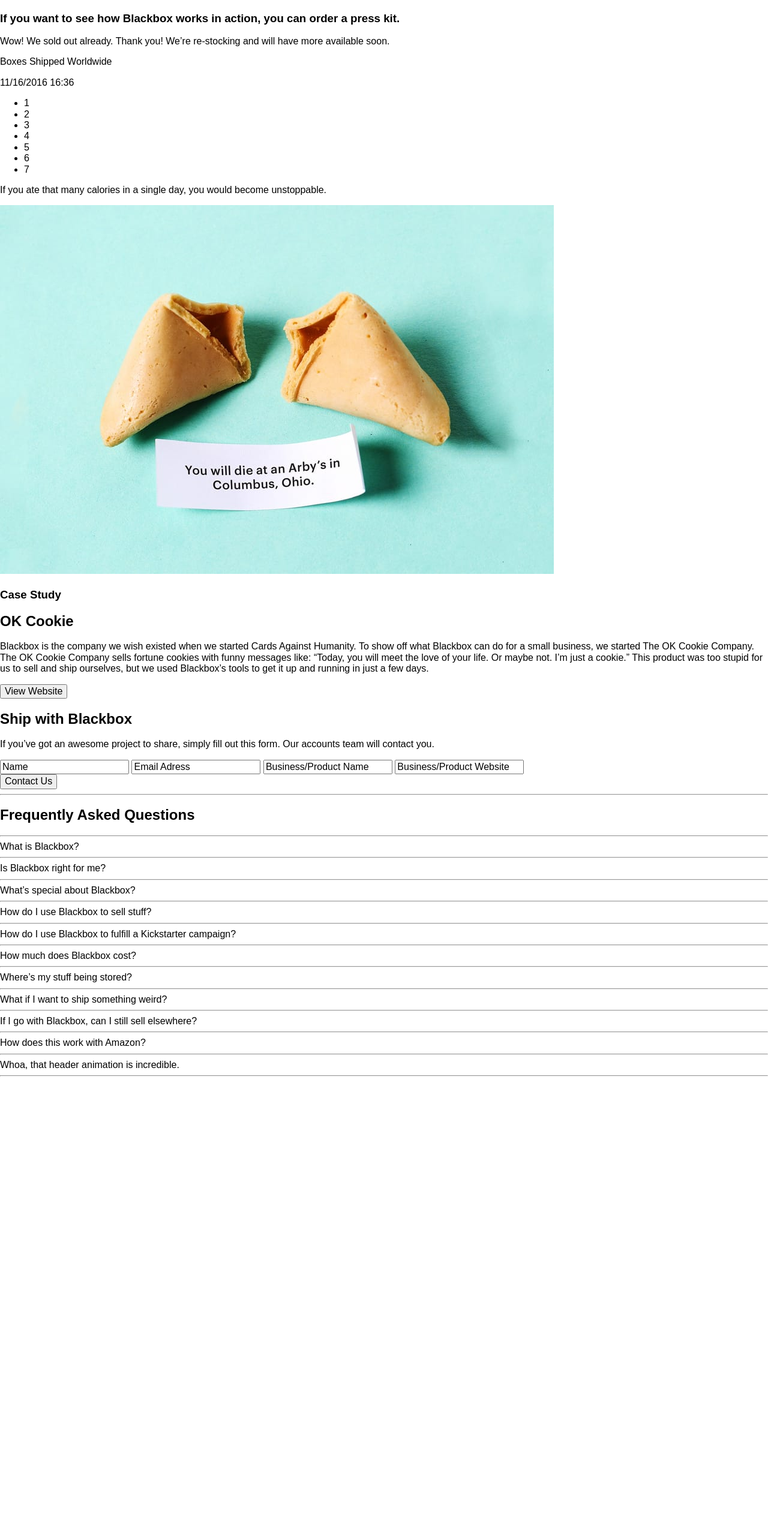
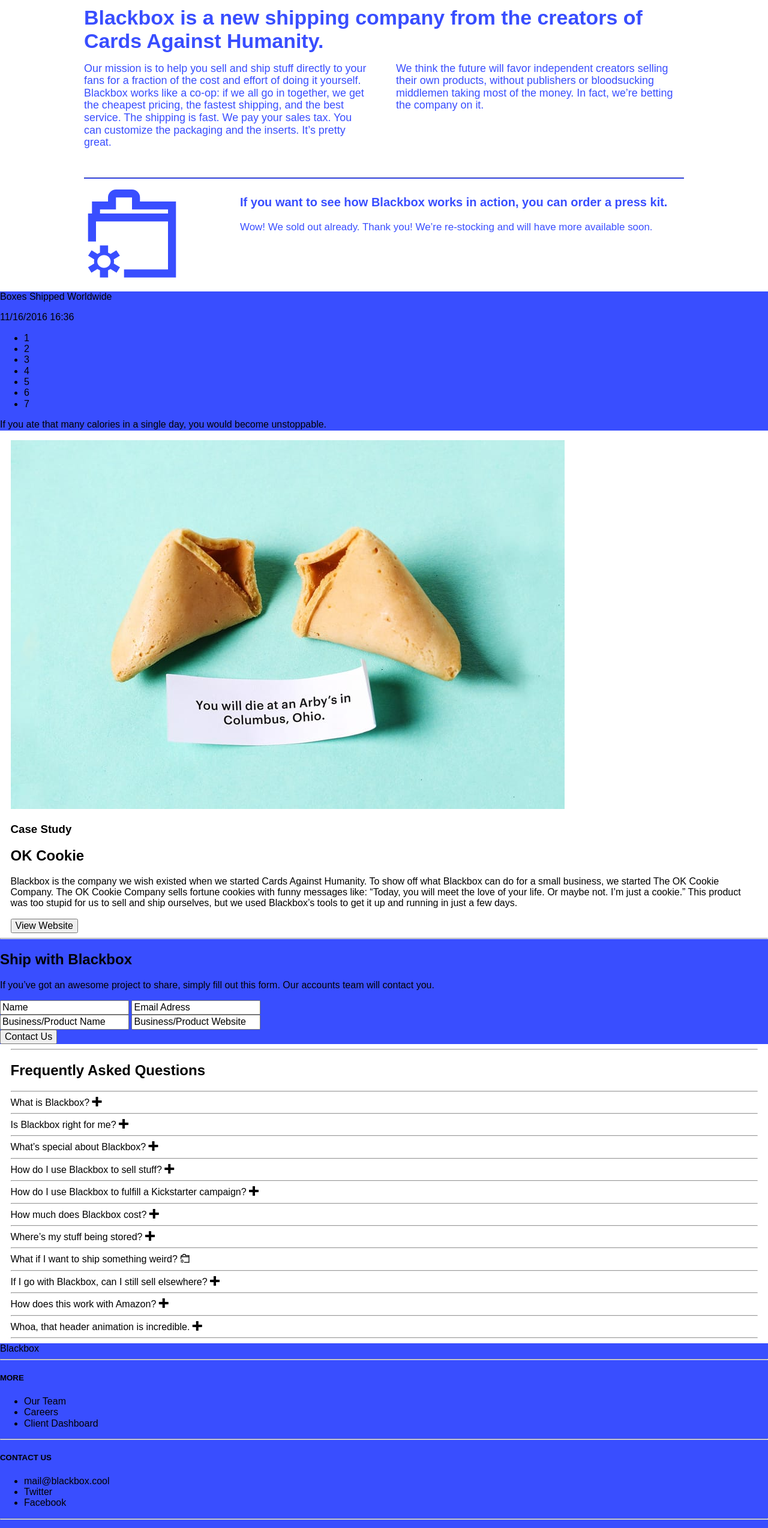
Before and after one commit to AnaSapuri/Proyecto, a website: page index.html in a window 1280 px wide. Shown: the part 249-2797 px from the top of the page at 60% size. Before the commit the page ends 2052 px from the top, so only its background shows below. Drawn offline with nearby package versions, Linux system fonts and the light colour scheme; files that its build step writes are made by us from their sources; files whose address does not match are found by name.

Commit message:
Section one done CSS - Changes in html

```diff
--- a/index.html
+++ b/index.html
@@ -5,10 +5,10 @@
 	<title>Blackbox</title>
 	<link rel="stylesheet" href="./assets/css/normalize.css">
 	<link rel="stylesheet" href="./assets/css/fonts.css">
+	<link rel="stylesheet" href="./assets/css/index.css">
 	<meta name="viewport" content="width=device-width, user-scalable=no, initial-scale=1.0, maximum-scale=1.0, minimum-scale=1.0">
 </head>
 <body>
-
 <!-- HEADER -->
 	<section class="banner">
 		<img src="./src/images/portada.gif" alt="" width="100%">
@@ -17,11 +17,9 @@
 	<section class="secone">
 		<span class="icon-folder"></span>
 		<hr>
-		<div class="seconeTittle">
-			<h2>
+		<h2 class="seconeTittle">
 			Blackbox is a new shipping company from the creators of Cards Against Humanity.
 		</h2>
-		</div>
 		<div class="seconeText">
 			<p>
 				Our mission is to help you sell and ship stuff directly to your fans for a fraction of the cost and effort of doing it yourself. Blackbox works like a co-op: if we all go in together, we get the cheapest pricing, the fastest shipping, and the best service. The shipping is fast. We pay your sales tax. You can customize the packaging and the inserts. It’s pretty great.
@@ -30,7 +28,6 @@
 				We think the future will favor independent creators selling their own products, without publishers or bloodsucking middlemen taking most of the money. In fact, we’re betting the company on it.
 			</p>
 		</div>
-	</section>
 		<hr>
 		<div class="seconeFin">
 			<span class="icon-folder"></span>
@@ -43,6 +40,8 @@
 				</p>
 			</div>
 		</div>
+		</section>
+
 <!-- Section Two -->
 	<section class="sectwo">
 		<div class="sectwoText">
@@ -94,6 +93,7 @@
 <!-- Section Four -->
 	<section class="secFo">
 		<div class="secFotext">
+			<hr>
 			<h2>
 				Ship with Blackbox
 			</h2>
@@ -103,16 +103,21 @@
 		</div>
 		<div class="secFoform">
 			<form action="">
+				<div>
 					<input name="Name" type="text" value="Name" />
 					<input name="Email Adress" type="text" value="Email Adress" />
+				</div>
+				<div>
 					<input name="Business/Product Name" type="text" value="Business/Product Name" />
 					<input name="Business/Product Website" type="text" value="Business/Product Website" />
-			</form>
 				</div>
+
 				<div class="secFoButton">
 					<button class="button">
 						Contact Us
 					</button>
+				</div>
+			</form>
 		</div>
 	</section>
 <!-- Section Five -->
@@ -126,31 +131,77 @@
 		<div class="secFivqu">
 			 <hr>
 			 What is Blackbox?
+			 <span class="icon-mas"></span>
 			 <hr>
 			 Is Blackbox right for me?
+			 <span class="icon-mas"></span>
 			 <hr>
 			 What’s special about Blackbox?
+			 <span class="icon-mas"></span>
 			 <hr>
 			 How do I use Blackbox to sell stuff?
+			 <span class="icon-mas"></span>
 			 <hr>
 			 How do I use Blackbox to fulfill a Kickstarter campaign?
+			 <span class="icon-mas"></span>
 			 <hr>
 			 How much does Blackbox cost?
+			 <span class="icon-mas"></span>
 			 <hr>
 			 Where’s my stuff being stored?
+			 <span class="icon-mas"></span>
 			 <hr>
 			 What if I want to ship something weird?
+			 <span class="icon-folder"></span>
 			 <hr>
 			 If I go with Blackbox, can I still sell elsewhere?
+			 <span class="icon-mas"></span>
 			 <hr>
 			 How does this work with Amazon?
+			 <span class="icon-mas"></span>
 			 <hr>
 			 Whoa, that header animation is incredible.
+			 <span class="icon-mas"></span>
 			 <hr>
 		</div>
 	</section>
+<!-- Footer -->
+	<section class="footer">
+		<div class="footerColslogo">
+			<span class="iconfolder"></span>
+			Blackbox
+		</div>
+		<div class="footerColscol">
+			<hr>
+			<h5>MORE</h5>
+			<ul class="list">
+				<li class="item">Our Team</li>
+				<li class="item">Careers</li>
+				<li class="item">Client Dashboard</li>
+			</ul>
+		</div>
+		<div class="footerColscol">
+			<hr>
+			<h5>CONTACT US</h5>
+			<ul class="list">
+				<li class="item">mail@blackbox.cool</li>
+				<li class="item">Twitter</li>
+				<li class="item">Facebook</li>
+			</ul>
+		</div>
 
+		<div class="footerColscol">
+			<hr>
+			<h5>MORE</h5>
+			<p>Join our mailing list for the latest Blackbox news.</p>
+			<form action="">
+				<input name="mail" type="text" value="boxlover@example.com" />
+				<button class="button">
+					SUBMIT
+				</button>
+			</form>
 
-
+		</div>
+	</section>
 </body>
 </html>
--- /dev/null
+++ b/src/sass/index.scss
@@ -0,0 +1,73 @@
+/* GENERAL */
+
+body, html {
+	font-size: 16px;
+}
+
+// Section One
+.secone {
+	max-width: 1000px;
+	margin: 20px auto;
+	color:#394EFF;
+	.icon-folder {
+		font-size: 10em;
+	}
+	hr {
+		border-color: #394EFF;
+		margin-top: 30px;
+	}
+	&Tittle {
+		font-size: 2.12em;
+	}
+	&Text {
+		font-size: 1.12em;
+		display: flex;
+		margin-top:-30px;
+		p {
+			width: 60%;
+			&:nth-child(2) {
+				margin-left: 40px;
+			}
+		}
+	}
+	&Fin {
+		display: flex;
+		&text {
+			margin-left: 100px;
+			h3 {
+				font-size:1.25em;
+			}
+			p {
+				font-size: 1.06em;
+			}
+		}
+	}
+}
+
+
+// Section Two
+.sectwo {
+	background-color:#394EFF;
+}
+
+// Section Three
+.sectth {
+	max-width:1245px;
+	margin: 0 auto;
+}
+
+// Section Four
+.secFo {
+	background-color:#394EFF;
+}
+
+// Section Five
+.secFiv {
+	max-width:1245px;
+	margin: 0 auto;
+}
+
+// Footer
+.footer {
+	background-color:#394EFF;
+}
```
Lines whose indentation alone changed are shown as unchanged.
